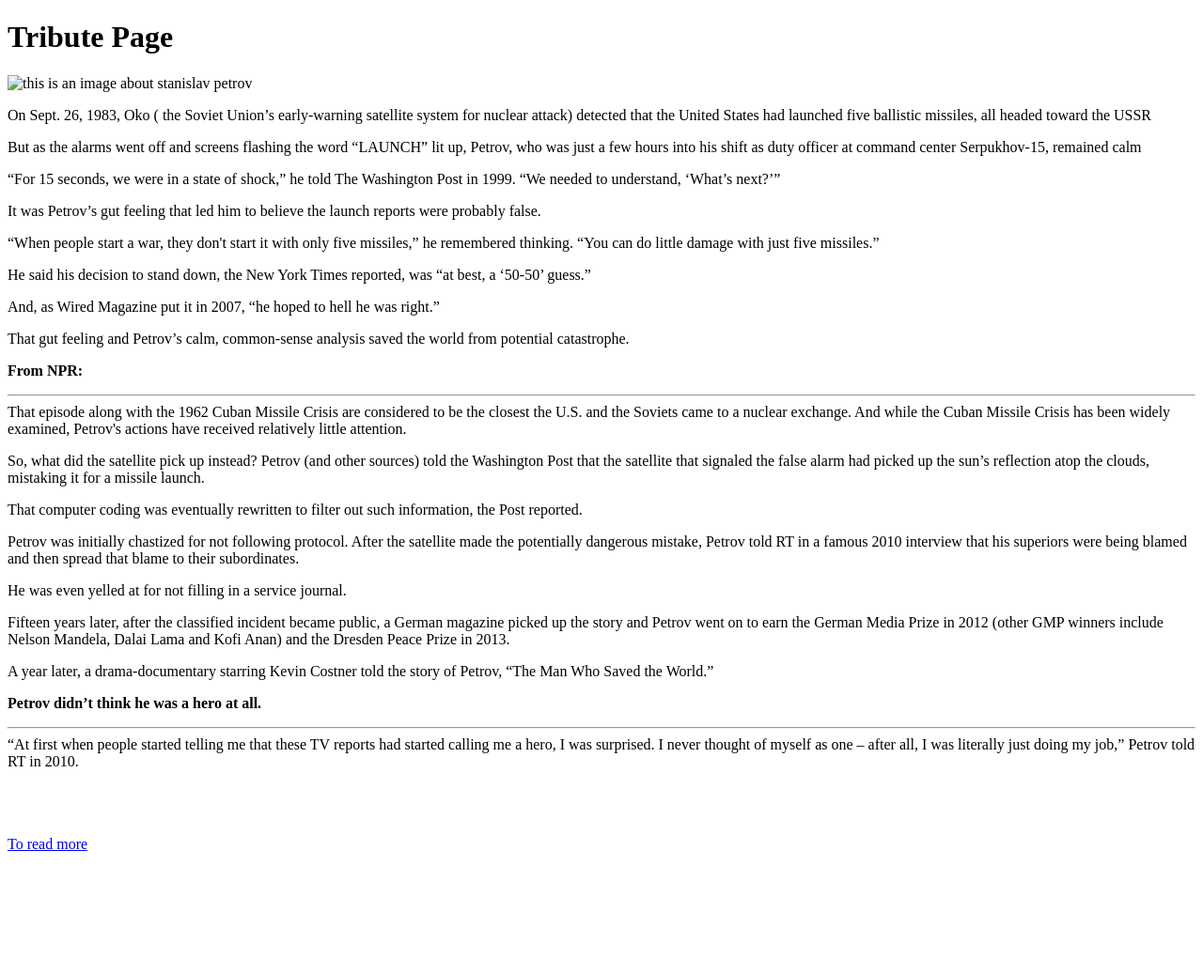
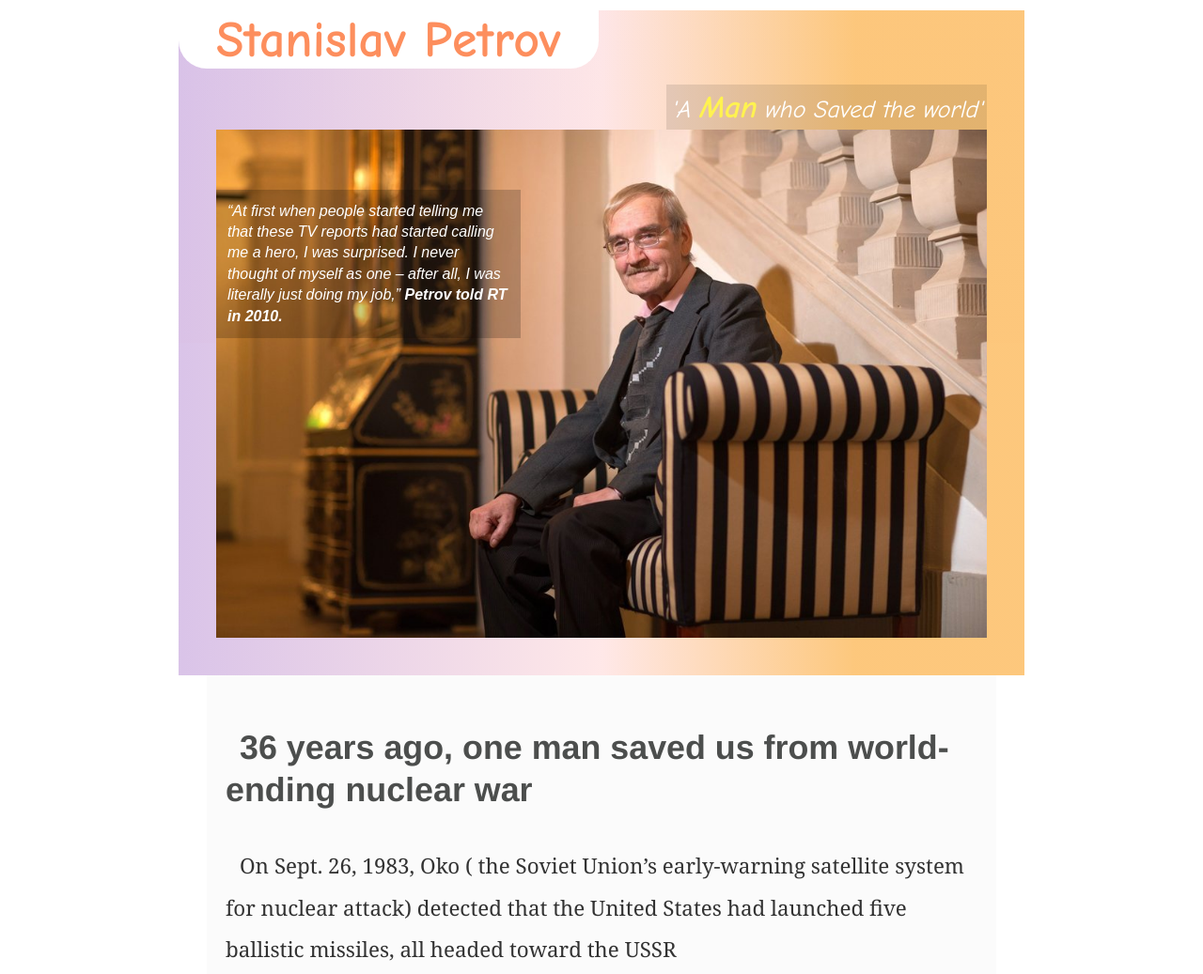
Before and after one commit to bassam-azizi/FCC-Tribute-Page, a plain HTML site: page index.html in a window 1280 px wide. Shown: the top 1037 px of the page at 94% size. Before the commit the page ends 916 px from the top, so only its background shows below. Drawn offline with Linux system fonts and the light colour scheme.

Commit message:
link to Wikipedia for further reading

```diff
--- a/index.html
+++ b/index.html
@@ -3,58 +3,62 @@
   <head>
     <meta charset="utf-8" />
     <script src="https://cdn.freecodecamp.org/testable-projects-fcc/v1/bundle.js"></script>
-    <link rel="stylesheet" href="./style.css" />
+    <link rel="stylesheet" href="./style/stylesheet.css" />
     <title>Stanislav Petrov tribute Page</title>
     <!-- <script src="https://cdn.freecodecamp.org/testable-projects-fcc/v1/bundle.js"></script> -->
   </head>
   <body>
     <div id="main">
-      <h1 id="title">Tribute Page</h1>
-      <div id="img-div">
-        <img id="image" src="./style/Petrov.jpg" alt="this is an image about stanislav petrov"/>
-        <caption id="img-caption"></caption>
+      <div id="header">
+          <h1 id="title"><strong Class="stanislav-title">Stanislav Petrov</strong> </h1>
+          <figure id="img-div">
+            <h2 class="subtitle">'A <strong>Man</strong> who Saved the world'</h2>
+            <img id="image" src="./assets/Petrov.jpg" alt="this is an image about stanislav petrov"/>
+            <figcaption id="img-caption">“At first when people started telling me that these TV reports had started calling me a hero, I was surprised.
+            I never thought of myself as one – after all, I was literally just doing my job,” <strong>Petrov told RT in 2010.</strong></figcaption>
+          </figure>
+        <nav class="nav">
+        </nav>
       </div>
       <div id="tribute-info">
-        <!-- <p>On Sept. 26, 1983, real-life hero Stanislav Petrov singlehandedly prevented
-           a worldwide nuclear war when he followed his gut and chose to ignore a missile alarm. </p> -->
+        <h3>36 years ago, one man saved us from world-ending nuclear war</h3>
         <p>On Sept. 26, 1983, Oko ( the Soviet Union’s early-warning satellite system for nuclear attack)
            detected that the United States had launched five ballistic missiles, all headed toward the USSR</p>
         <p>But as the alarms went off and screens flashing the word “LAUNCH” lit up, Petrov, who was just a
           few hours into his shift as duty officer at command center Serpukhov-15, remained calm</p>
-          <p>“For 15 seconds, we were in a state of shock,” he told The Washington Post in 1999.
-            “We needed to understand, ‘What’s next?’”</p>
+          <p class="p-caption">“For 15 seconds, we were in a state of shock,” he told The Washington Post in 1999.
+            “We needed to understand, ‘What’s next?’”</p cl>
           <p>It was Petrov’s gut feeling that led him to believe the launch reports were probably false.</p>
-          <p>“When people start a war, they don't start it with only five missiles,” he remembered thinking.
+          <p class="p-caption">“When people start a war, they don't start it with only five missiles,” he remembered thinking.
              “You can do little damage with just five missiles.”</p>
              <p>He said his decision to stand down, the New York Times reported, was “at best, a ‘50-50’ guess.”</p>
 
             <p>And, as Wired Magazine put it in 2007, “he hoped to hell he was right.”</p>
             <p>That gut feeling and Petrov’s calm, common-sense analysis saved the world from potential catastrophe.</p>
-            <p><strong>From NPR:</strong> <hr>That episode along with the 1962 Cuban Missile Crisis are considered to be
+            <p class="p-caption"><strong>From NPR:</strong> That episode along with the 1962 Cuban Missile Crisis are considered to be
                the closest the U.S. and the Soviets came to a nuclear exchange. And while the Cuban Missile Crisis has been
                widely examined, Petrov's actions have received relatively little attention.</p>
             <p> So, what did the satellite pick up instead?
-
                 Petrov (and other sources) told the Washington Post that the satellite that
                  signaled the false alarm had picked up the sun’s reflection atop the clouds, mistaking it for a missile launch.</p>
-              <p>That computer coding was eventually rewritten to filter out such information, the Post reported.</p>
+                 <p>That computer coding was eventually rewritten to filter out such information, the Post reported.</p>
               <p> Petrov was initially chastized for not following protocol.
 
                   After the satellite made the potentially dangerous mistake, Petrov told RT in a famous 2010 interview
-                  that his superiors were being blamed and then spread that blame to their subordinates.</p>
-                  <p>He was even yelled at for not filling in a service journal.</p>
+                  that his superiors were being blamed and then spread that blame to their subordinates.<br>He was even yelled at for not filling in a service journal.</p>
                   <p>Fifteen years later, after the classified incident became public, a German magazine picked up the
                     story and Petrov went on to earn the German Media Prize in 2012 (other GMP winners include Nelson Mandela,
                     Dalai Lama and Kofi Anan) and the Dresden Peace Prize in 2013.</p>
                     <p>A year later, a drama-documentary starring Kevin Costner told the story of Petrov, “The Man Who Saved the World.”</p>
                     <p> <strong>Petrov didn’t think he was a hero at all.</strong>
-                          <hr>
-                        “At first when people started telling me that these TV reports had started calling me a hero, I was surprised.
-                         I never thought of myself as one – after all, I was literally just doing my job,” Petrov told RT in 2010.</p>
-                         <br> <br> <br>
-                         <a href="https://www.ajc.com/news/world/the-man-who-saved-the-world-died-and-the-world-didn-notice-who-was-stanislav-petrov/0EgMxqN7DNmCNiI89g4gSI/">To read more</a>
+                        <br> <br> <br>
+             <a href="https://en.wikipedia.org/wiki/Stanislav_Petrov" target="_BLANK">To read more on Wikipedia<img src="./assets/Wiki.jpg" alt="wikipedia logo image" class="wiki-logo"/></a>
+
       </div>
-      </div>
+      <footer class="footer">
+
+      </footer>
+    </div>
     </div>
   </body>
 </html>
--- /dev/null
+++ b/style/stylesheet.css
@@ -0,0 +1,114 @@
+#main {
+  /* text-align: center; */
+  font-size: 16px;
+  padding: 3px;
+  font-family: Verdana, Garamond, sans-serif;
+  width: 900px;
+  margin: auto;
+}
+#header {
+  background: rgb(131, 58, 180);
+  background: linear-gradient(
+      to right,
+      rgba(131, 58, 180, 0.3) 0%,
+      rgba(253, 29, 29, 0.1) 50%,
+      rgba(252, 176, 69, 0.7) 80%
+    ),
+    linear-gradient(
+      to bottom,
+      rgba(131, 58, 180, 0.01) 0%,
+      rgba(253, 29, 29, 0.01) 50%,
+      rgba(252, 176, 69, 0) 50%
+    );
+}
+#title {
+  color: #fff;
+  font-family: Roboto, sans-serif;
+  background-color: white;
+  border-radius: 0 0 30px 30px;
+  display: inline;
+  padding: 32px 0 5px 0;
+}
+.stanislav-title {
+  color: #fc7234cc;
+  font-size: 54px;
+  font-family: "Comic Sans MS", sans-serif;
+  text-align: center;
+  margin: 0 40px;
+}
+.subtitle {
+  font-family: "Comic Sans MS", sans-serif;
+  font-size: 26px;
+  font-weight: 400;
+  font-style: italic;
+  color: #fff;
+  /* text-align: right; */
+  float: right;
+  margin: 0 0;
+  background-color: rgba(0, 0, 0, 0.1);
+  padding: 5px;
+}
+.subtitle strong {
+  font-size: 33px;
+  /* color: #fc7234ff; */
+  color: rgba(255, 243, 79, 0.979);
+}
+
+#image {
+  width: 100%;
+}
+#img-caption {
+  font-style: italic;
+  font-family: Arial, Helvetica, sans-serif;
+  line-height: 1.4em;
+  position: absolute;
+  bottom: 440px;
+  background-color: rgba(0, 0, 0, 0.2);
+  padding: 12px;
+  width: 300px;
+  color: white;
+}
+.nav {
+  padding: 10px;
+  border-radius: 0 0 20px 20px;
+}
+
+h3 {
+  font-family: "Balto", Helvetica, sans-serif;
+  font-size: 1.6em;
+  font-weight: 800;
+  color: #4c4e4d;
+}
+#tribute-info {
+  background-color: rgba(216, 216, 216, 0.1);
+  color: rgba(0, 0, 0, 0.8);
+  width: 800px;
+  padding: 20px;
+  margin: auto;
+  font-family: nyt-imperial, georgia, "times new roman", times, serif;
+  line-height: 2em;
+  font-size: 1.4rem;
+  font-weight: 100;
+  text-indent: 15px;
+}
+.p-caption {
+  text-align: center;
+  padding: 10px;
+  background-color: rgba(216, 216, 216, 0.2);
+}
+.footer {
+  width: 100%;
+  height: 100px;
+  background: rgb(131, 58, 180);
+  background: linear-gradient(
+    to right,
+    rgba(131, 58, 180, 0.3) 0%,
+    rgba(253, 29, 29, 0.1) 50%,
+    rgba(252, 176, 69, 0.7) 80%
+  );
+}
+.wiki-logo {
+  width: 90px;
+  height: 70px;
+  margin-left: 20px;
+}
```
Also changed, not shown: package.json (deleted, +0 -16 lines), assets/Petrov.jpg (renamed from style/19Petrov-jumbo.jpg), assets/wiki.jpg (added).
